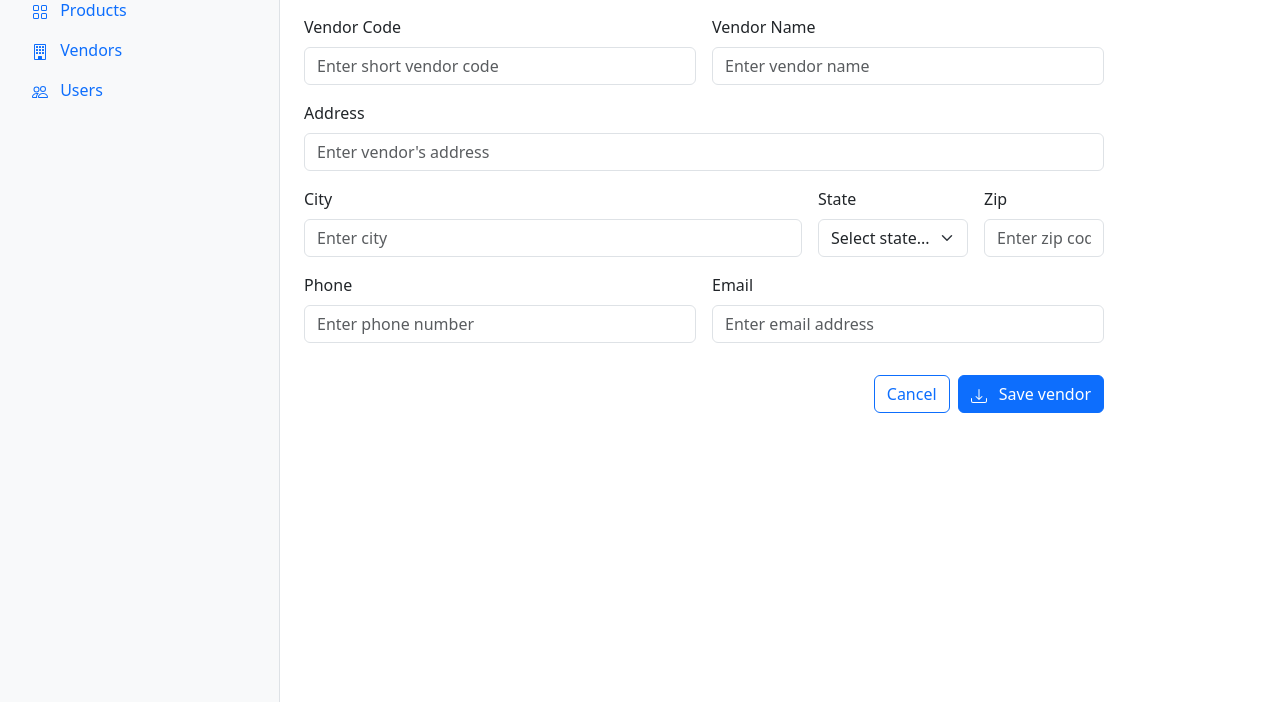
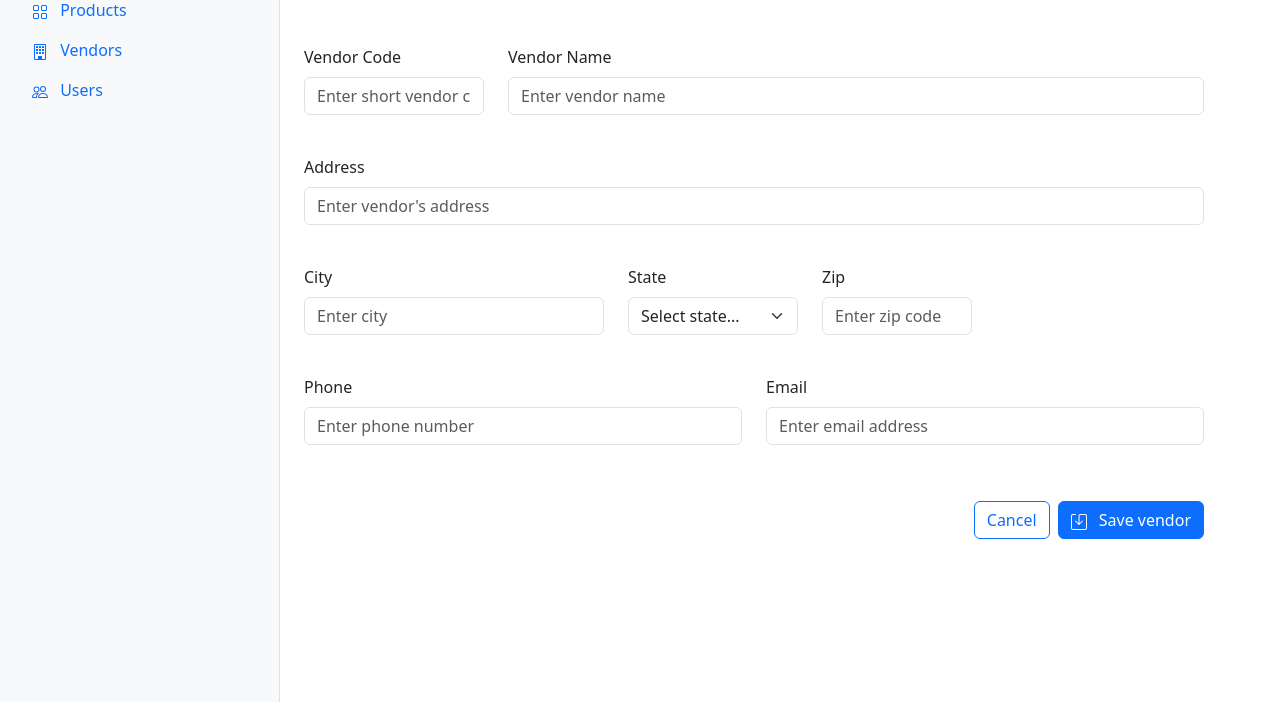
Before and after one commit to BcStadler/Prs-Design, a website built with Vite: page vendor-create.html in a window 1280 px wide. Shown: the part 195-897 px from the top of the page. Built offline with nearby package versions, Linux system fonts and the light colour scheme.

Commit message:
Alignment is fixed to create better UX

```diff
--- a/vendor-create.html
+++ b/vendor-create.html
@@ -15,17 +15,21 @@
     <main class="d-flex">
       {{> nav}}
       <section class="content p-4 flex-grow-1">
-        <div class="d-flex flex-column" style="max-width: 800px">
-          <h1 class="mb-4 pb-3 border-bottom">New Vendor</h1>
+        <div class="d-flex flex-column" style="max-width: 900px">
+          <div class="d-flex justify-content-between pb-4 mb-5 border-bottom">
+            <h2 class="fw-normal">New Vendor</h2>
+          </div>
 
           <form
-            class="d-flex flex-column gap-3"
+            class="d-flex flex-column gap-4 w-100"
             novalidate
             data-success="/vendors.html"
           >
-            <!-- Vendor Code and Vendor Name Row -->
-            <div class="d-flex gap-3">
-              <div class="flex-grow-1">
+            <div class="d-flex flex-wrap gap-4 w-100">
+              <div
+                class="mb-3 flex-grow-1"
+                style="min-width: 160px; max-width: 180px"
+              >
                 <label for="vendorCode" class="form-label">Vendor Code</label>
                 <input
                   type="text"
@@ -36,7 +40,7 @@
                 />
                 <div class="invalid-feedback">Vendor Code is required</div>
               </div>
-              <div class="flex-grow-1">
+              <div class="mb-3 flex-grow-1" style="min-width: 320px">
                 <label for="vendorName" class="form-label">Vendor Name</label>
                 <input
                   type="text"
@@ -49,8 +53,7 @@
               </div>
             </div>
 
-            <!-- Address Row -->
-            <div>
+            <div class="mb-3 w-100">
               <label for="address" class="form-label">Address</label>
               <input
                 type="text"
@@ -62,9 +65,11 @@
               <div class="invalid-feedback">Address is required</div>
             </div>
 
-            <!-- City, State, Zip Row -->
-            <div class="d-flex gap-3">
-              <div class="flex-grow-1">
+            <div class="d-flex flex-wrap gap-4 w-100">
+              <div
+                class="mb-3 flex-grow-1"
+                style="min-width: 220px; max-width: 300px"
+              >
                 <label for="city" class="form-label">City</label>
                 <input
                   type="text"
@@ -75,7 +80,10 @@
                 />
                 <div class="invalid-feedback">City is required</div>
               </div>
-              <div style="flex: 0 1 150px">
+              <div
+                class="mb-3 flex-grow-1"
+                style="min-width: 150px; max-width: 170px"
+              >
                 <label for="state" class="form-label">State</label>
                 <select class="form-select" id="state" required>
                   <option value="" selected disabled>Select state...</option>
@@ -132,7 +140,10 @@
                 </select>
                 <div class="invalid-feedback">State is required</div>
               </div>
-              <div style="flex: 0 1 120px">
+              <div
+                class="mb-3 flex-grow-1"
+                style="min-width: 140px; max-width: 150px"
+              >
                 <label for="zip" class="form-label">Zip</label>
                 <input
                   type="text"
@@ -145,9 +156,8 @@
               </div>
             </div>
 
-            <!-- Phone and Email Row -->
-            <div class="d-flex gap-3">
-              <div class="flex-grow-1">
+            <div class="d-flex flex-wrap gap-4 w-100">
+              <div class="mb-3 flex-grow-1" style="min-width: 220px">
                 <label for="phone" class="form-label">Phone</label>
                 <input
                   type="tel"
@@ -156,7 +166,7 @@
                   placeholder="Enter phone number"
                 />
               </div>
-              <div class="flex-grow-1">
+              <div class="mb-3 flex-grow-1" style="min-width: 220px">
                 <label for="email" class="form-label">Email</label>
                 <input
                   type="email"
@@ -167,7 +177,6 @@
               </div>
             </div>
 
-            <!-- Buttons -->
             <div class="d-flex gap-2 justify-content-end mt-3">
               <a href="vendors.html" class="btn btn-outline-primary">
                 Cancel
@@ -177,9 +186,9 @@
                   class="bi pe-none me-2"
                   width="16"
                   height="16"
-                  fill="currentColor"
+                  fill="#FFFFFF"
                 >
-                  <use href="/assets/bootstrap-icons.svg#download" />
+                  <use href="/assets/bootstrap-icons.svg#save" />
                 </svg>
                 Save vendor
               </button>
```
Also changed, not shown: request-create.html (+9 -3 lines), request-edit.html (+6 -3 lines).
